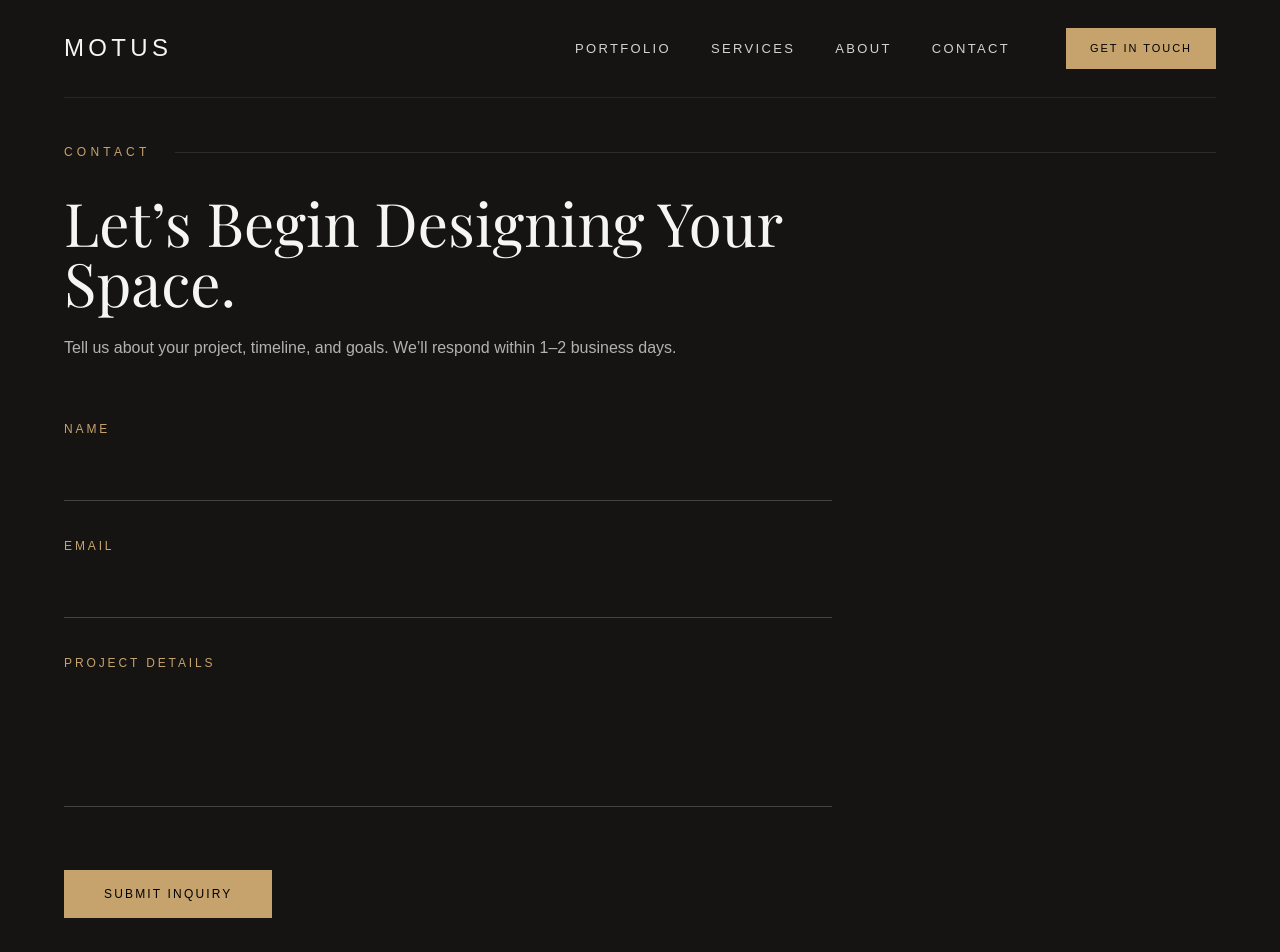
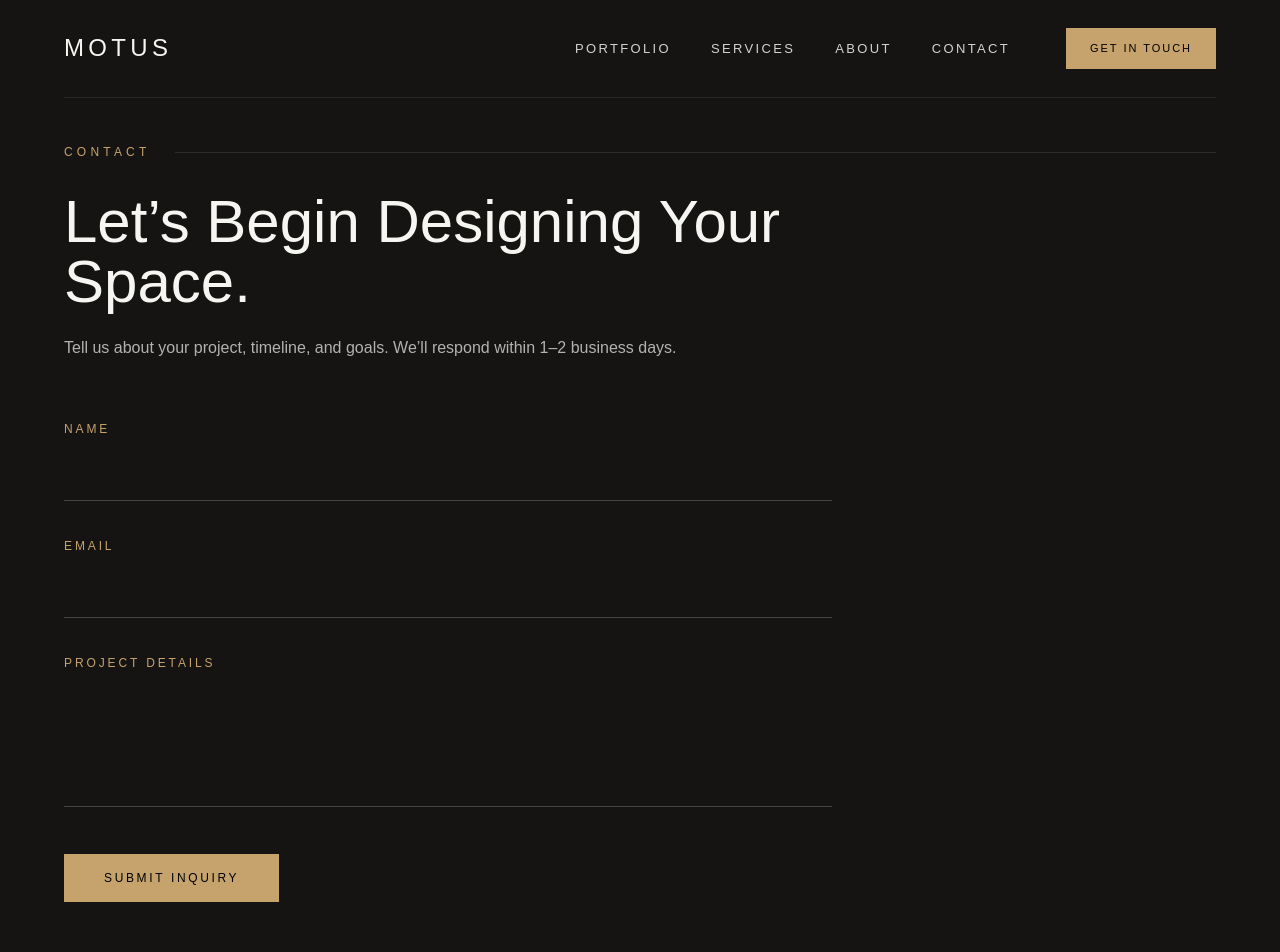
Before and after one commit to ccruml20/motus-site, a Next.js app: page /contact in a window 1280 px wide. Shown: the top 952 px of the page. Built offline with nearby package versions, Linux system fonts and the light colour scheme.

Commit message:
Debug contact server action

```diff
--- a/app/contact/actions.ts
+++ b/app/contact/actions.ts
@@ -1,45 +1,34 @@
 "use server";
 
 import { Resend } from "resend";
+import { redirect } from "next/navigation";
 
-function getEnv(name: string) {
+function env(name: string) {
   const v = process.env[name];
   if (!v) throw new Error(`Missing env var: ${name}`);
   return v;
 }
 
-export async function sendContactEmail(_: any, formData: FormData) {
-  try {
+export async function sendContactEmail(formData: FormData) {
+  console.log("[contact] ACTION HIT");
+
   const name = String(formData.get("name") ?? "").trim();
   const email = String(formData.get("email") ?? "").trim();
   const message = String(formData.get("message") ?? "").trim();
 
-    const company = String(formData.get("company") ?? "").trim();
-    if (company) return { ok: true as const }; // bot trap
+  if (!name || !email || !message) redirect("/contact?sent=0");
 
-    if (!name || !email || !message) {
-      return { ok: false as const, error: "Please fill out all fields." };
-    }
-
-    const resend = new Resend(getEnv("RESEND_API_KEY"));
-    const to = getEnv("CONTACT_TO_EMAIL");
-    const from = getEnv("CONTACT_FROM_EMAIL");
-
-    console.log("[contact] sending", { to, from, name, email });
+  const resend = new Resend(env("RESEND_API_KEY"));
 
   const result = await resend.emails.send({
-      from,
-      to,
+    from: env("CONTACT_FROM_EMAIL"),
+    to: env("CONTACT_TO_EMAIL"),
     replyTo: email,
     subject: `Motus Inquiry — ${name}`,
-      text: `Name: ${name}\nEmail: ${email}\n\nMessage:\n${message}\n`,
+    text: `Name: ${name}\nEmail: ${email}\n\n${message}\n`,
   });
 
-    console.log("[contact] resend result", result);
+  console.log("[contact] RESEND RESULT", result);
 
-    return { ok: true as const };
-  } catch (err: any) {
-    console.error("[contact] ERROR", err);
-    return { ok: false as const, error: err?.message ?? "Email failed to send." };
+  redirect("/contact?sent=1");
 }
-}
--- a/app/contact/page.tsx
+++ b/app/contact/page.tsx
@@ -1,14 +1,21 @@
 import Container from "@/components/Container";
 import SectionLabel from "@/components/SectionLabel";
+import { sendContactEmail } from "./actions";
 
-export default function ContactPage() {
+export default function ContactPage({
+  searchParams,
+}: {
+  searchParams: { sent?: string };
+}) {
+  const sent = searchParams?.sent;
+
   return (
     <main className="bg-motusBg text-white">
       <section className="pt-36 pb-28">
         <Container>
           <SectionLabel>Contact</SectionLabel>
 
-          <h1 className="font-heading mt-8 text-motusHeading text-4xl md:text-5xl lg:text-6xl font-light max-w-4xl">
+          <h1 className="mt-8 text-motusHeading text-4xl md:text-5xl lg:text-6xl font-light max-w-4xl">
             Let’s Begin Designing Your Space.
           </h1>
 
@@ -16,48 +23,56 @@ export default function ContactPage() {
             Tell us about your project, timeline, and goals. We’ll respond within 1–2 business days.
           </p>
 
-          {/* FORM */}
-          <form className="mt-14 grid gap-8 max-w-3xl">
+          {sent === "1" && (
+            <p className="mt-10 text-motusHeading/80">
+              ✅ Message sent. We’ll be in touch soon.
+            </p>
+          )}
+          {sent === "0" && (
+            <p className="mt-10 text-red-300">
+              Please fill out all fields.
+            </p>
+          )}
 
+          <form action={sendContactEmail} className="mt-14 grid gap-8 max-w-3xl">
             <div>
-              <label className="text-xs tracking-[0.24em] uppercase text-motusGold">
-                Name
-              </label>
+              <label className="text-xs tracking-[0.24em] uppercase text-motusGold">Name</label>
               <input
+                name="name"
                 type="text"
+                required
                 className="mt-3 w-full bg-transparent border-b border-white/20 focus:border-motusGold outline-none py-3 transition"
               />
             </div>
 
             <div>
-              <label className="text-xs tracking-[0.24em] uppercase text-motusGold">
-                Email
-              </label>
+              <label className="text-xs tracking-[0.24em] uppercase text-motusGold">Email</label>
               <input
+                name="email"
                 type="email"
+                required
                 className="mt-3 w-full bg-transparent border-b border-white/20 focus:border-motusGold outline-none py-3 transition"
               />
             </div>
 
             <div>
-              <label className="text-xs tracking-[0.24em] uppercase text-motusGold">
-                Project Details
-              </label>
+              <label className="text-xs tracking-[0.24em] uppercase text-motusGold">Project Details</label>
               <textarea
+                name="message"
                 rows={4}
+                required
                 className="mt-3 w-full bg-transparent border-b border-white/20 focus:border-motusGold outline-none py-3 transition resize-none"
               />
             </div>
 
-            <div className="pt-6">
+            <div className="pt-2">
               <button
                 type="submit"
-                className="bg-motusGold text-black px-10 py-4 text-xs tracking-[0.18em] uppercase transition hover:opacity-90"
+                className="bg-motusGold text-black px-10 py-4 text-xs tracking-[0.22em] uppercase transition hover:opacity-90"
               >
                 Submit Inquiry
               </button>
             </div>
-
           </form>
         </Container>
       </section>
```
Lines whose indentation alone changed are shown as unchanged.
